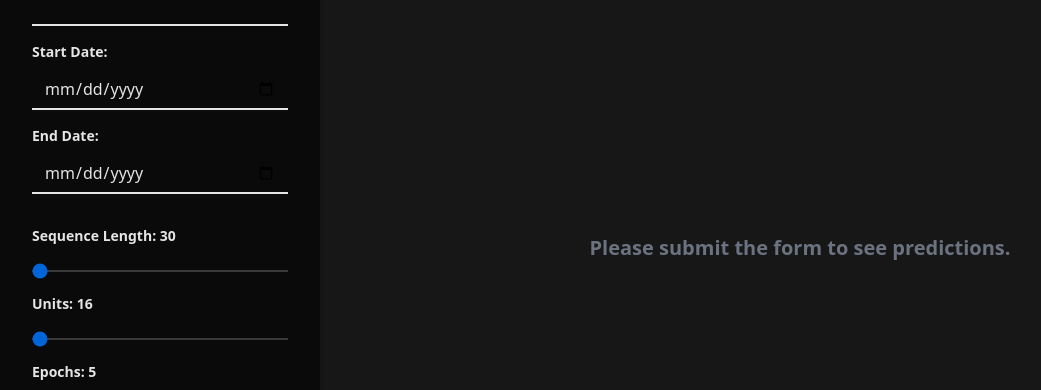
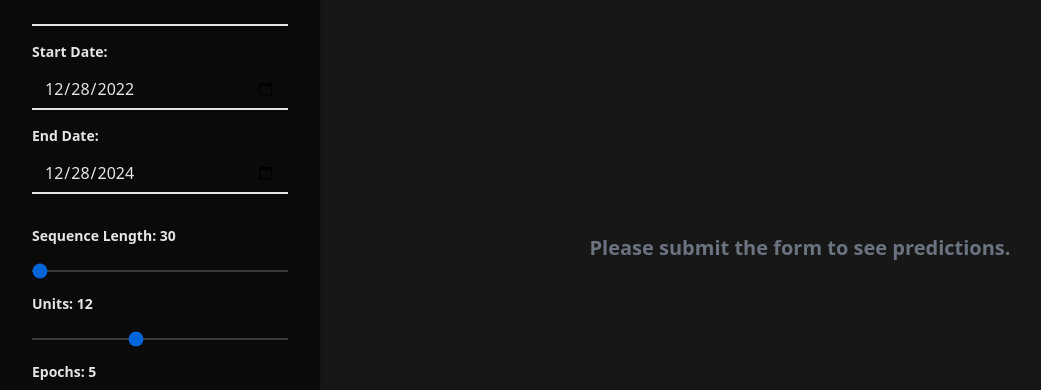
Before and after one commit to xv786vx/lstm-visualizer, a React (Create React App) app in the folder frontend/: page / in a window 1280 px wide. Shown: the part 152-542 px from the top of the page, without its empty margins (0-1041 px from the left). Built offline with nearby package versions, Linux system fonts and the light colour scheme.

Commit message:
lowered max params

```diff
--- a/frontend/src/App.js
+++ b/frontend/src/App.js
@@ -1,4 +1,4 @@
-import React from "react";
+import React, { useEffect } from "react";
 import "./App.css";
 
 function App() {
@@ -8,13 +8,21 @@ function App() {
   const [minStartDate, setMinStartDate] = React.useState("");
   const [maxEndDate, setMaxEndDate] = React.useState("");
   const [sequenceLength, setSequenceLength] = React.useState(30);
-  const [units, setUnits] = React.useState(16);
+  const [units, setUnits] = React.useState(12);
   const [epochsNum, setEpochsNum] = React.useState(5);
   const [plotUrl1, setPlotUrl1] = React.useState(null);
   const [plotUrl2, setPlotUrl2] = React.useState(null);
   const [loading, setLoading] = React.useState(null);
-  const REACT_APP_API_URL = "https://backend-long-water-805.fly.dev"; // for deployment
-  // const REACT_APP_API_URL = "http://localhost:4999"; // for local testing
+  // const REACT_APP_API_URL = "https://backend-long-water-805.fly.dev"; // for deployment
+  const REACT_APP_API_URL = "http://localhost:4999"; // for local testing
+
+  useEffect(() => {
+    const today = new Date();
+    const twoYearsAgo = new Date(today);
+    twoYearsAgo.setFullYear(today.getFullYear() - 2);
+    setStartDate(twoYearsAgo.toISOString().split("T")[0]);
+    setEndDate(today.toISOString().split("T")[0]);
+  }, []);
 
   const fetchEarliestStartDate = async (ticker) => {
     const response = await fetch(
@@ -33,7 +41,6 @@ function App() {
     if (ticker) {
       const earliestStartDate = await fetchEarliestStartDate(ticker);
       setMinStartDate(earliestStartDate);
-      setStartDate(earliestStartDate);
       const today = new Date().toISOString().split("T")[0];
       setEndDate(today);
       setMaxEndDate(today);
@@ -48,6 +55,7 @@ function App() {
 
   const handleTickerKeyPress = async (e) => {
     if (e.key === "Enter") {
+      e.preventDefault();
       await handleTickerBlur();
     }
   };
@@ -61,6 +69,12 @@ function App() {
     const start = new Date(startDate);
     const end = new Date(endDate);
     const daysSpanned = (end - start) / (1000 * 60 * 60 * 24);
+
+    if (daysSpanned > 365 * 3) {
+      alert("Date range cannot be longer than 3 years");
+      setLoading(false);
+      return;
+    }
 
     if (sequenceLength > daysSpanned) {
       alert("Sequence length cannot be longer than the date range");
@@ -212,8 +226,8 @@ function App() {
             <input
               id="units"
               type="range"
-              min="16"
-              max="32"
+              min="4"
+              max="24"
               step="4"
               value={units}
               onChange={(e) => setUnits(parseInt(e.target.value))}
@@ -231,8 +245,8 @@ function App() {
             <input
               id="epochs-num"
               type="range"
-              min="5"
-              max="25"
+              min="3"
+              max="15"
               step="1"
               value={epochsNum}
               onChange={(e) => setEpochsNum(parseInt(e.target.value))}
```
Also changed, not shown: 1 other file (tests, documents, lock files or other folders).
